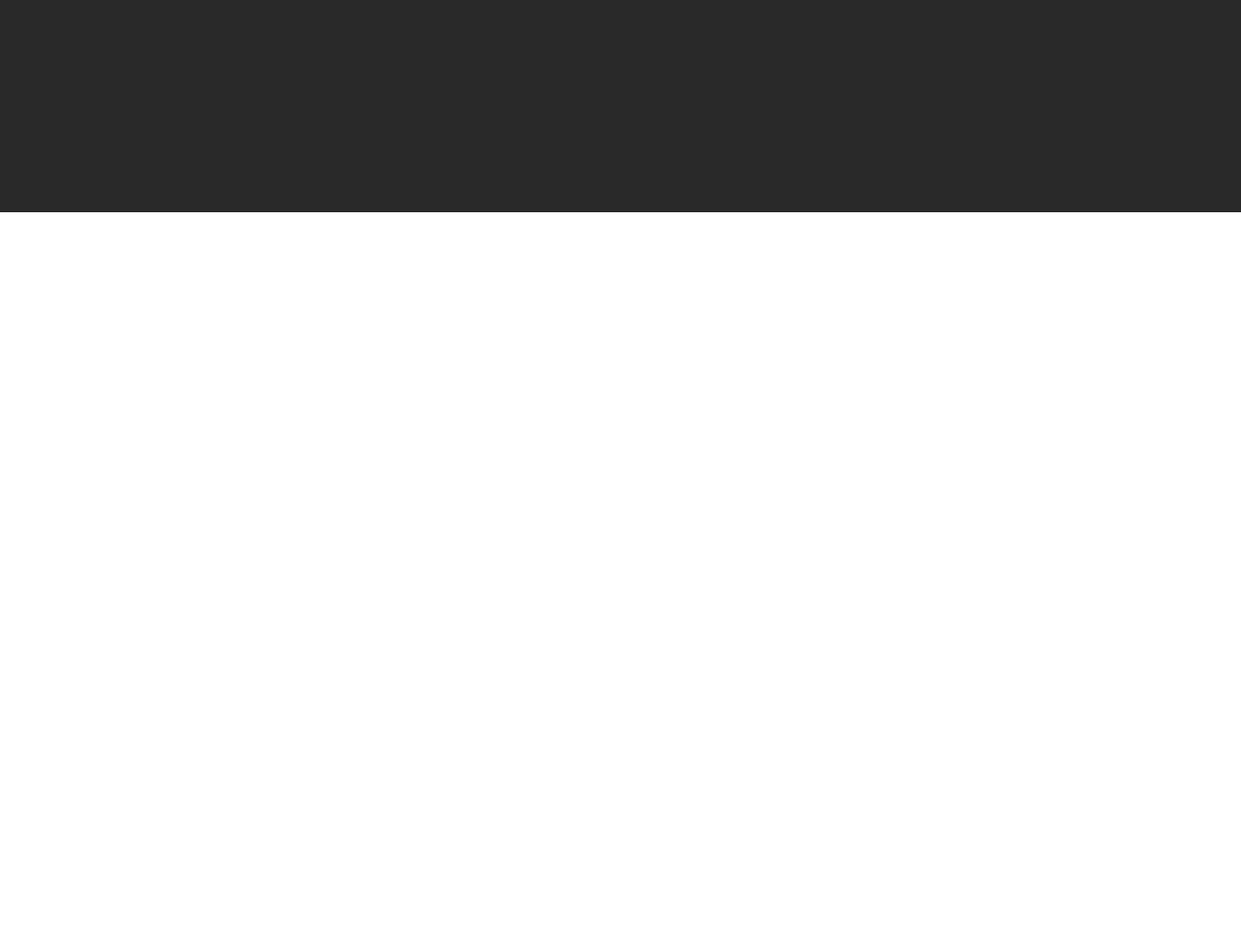
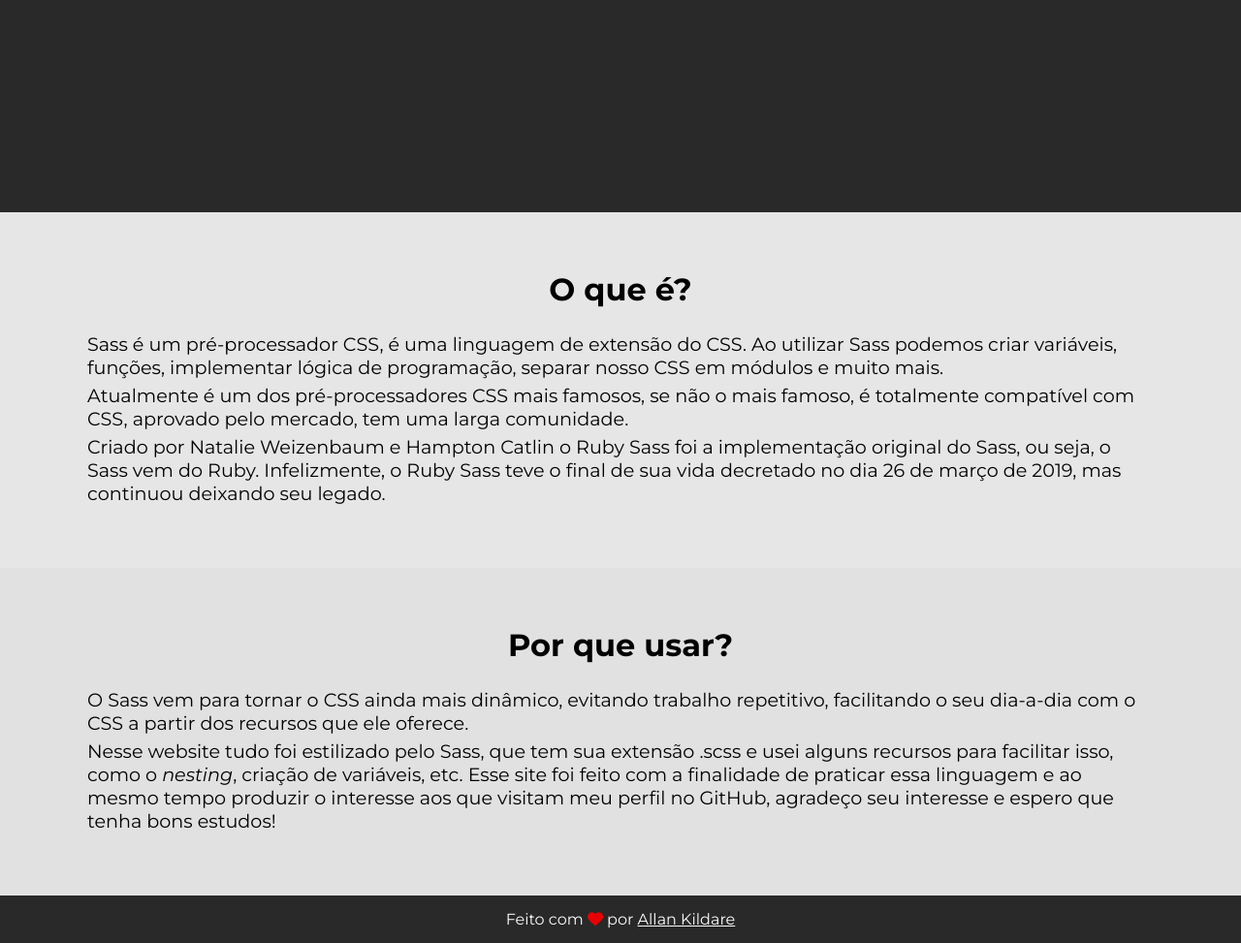
Before and after one commit to allankildare/sass, a website: page index.html in a window 1280 px wide. Shown: the part 581-1554 px from the top of the page at 97% size. Before the commit the page ends 800 px from the top, so only its background shows below. Drawn offline with Linux system fonts and the light colour scheme.

Commit message:
~ alteracoes em link e adicao de footer

```diff
--- a/css/main.css
+++ b/css/main.css
@@ -79,4 +79,41 @@
   color: #0d0d0d;
 }
 
+section {
+  padding: 60px 90px;
+}
+section h1 {
+  text-align: center;
+  font-size: 2rem;
+  padding-bottom: 25px;
+}
+section p {
+  font-size: 1.2rem;
+  padding-bottom: 5px;
+}
+
+.what-is-sass {
+  background-color: #e7e6e6;
+}
+
+.why-sass {
+  background-color: #e1e1e1;
+}
+
+footer {
+  display: flex;
+  justify-content: center;
+  align-items: center;
+  font-size: 1rem;
+  padding: 15px 0;
+  background-color: #292929;
+  color: #fafafa;
+}
+footer i {
+  color: #e90000;
+}
+footer a, footer a:visited {
+  color: #fafafa;
+}
+
 /*# sourceMappingURL=main.css.map */
--- a/index.html
+++ b/index.html
@@ -3,6 +3,9 @@
 <head>
     <meta charset="UTF-8">
     <meta name="viewport" content="width=device-width, initial-scale=1.0">
+
+    <!--Font Awesome-->
+    <script src="https://kit.fontawesome.com/ea399319a5.js" crossorigin="anonymous"></script>
 
     <!-- fonte Montserrat Google-->
     <link rel="preconnect" href="https://fonts.gstatic.com">
@@ -22,10 +25,10 @@
                         <a href="#">O que é</a>
                     </li>
                     <li>
-                        <a href="#">Como usar</a>
+                        <a href="https://medium.com/@vinioolvrs/o-que-%C3%A9-o-sass-e-porque-voc%C3%AA-deveria-come%C3%A7ar-a-utiliza-lo-9a84b87da4ab" title="Recomendação de artigo para leitura">Como usar</a>
                     </li>
                     <li>
-                        <a href="#">O porquê</a>
+                        <a href="#">Por que usar</a>
                     </li>
                 </ul>
             </nav>
@@ -40,5 +43,19 @@
             </div>
         </div>
     </div>
+    <section class="what-is-sass">
+        <h1>O que é?</h1>
+        <p>Sass é um pré-processador CSS, é uma linguagem de extensão do CSS. Ao utilizar Sass podemos criar variáveis, funções, implementar lógica de programação, separar nosso CSS em módulos e muito mais.</p>
+        <p>Atualmente é um dos pré-processadores CSS mais famosos, se não o mais famoso, é totalmente compatível com CSS, aprovado pelo mercado, tem uma larga comunidade.</p>
+        <p>Criado por Natalie Weizenbaum e Hampton Catlin o Ruby Sass foi a implementação original do Sass, ou seja, o Sass vem do Ruby. Infelizmente, o Ruby Sass teve o final de sua vida decretado no dia 26 de março de 2019, mas continuou deixando seu legado.</p>
+    </section>
+    <section class="why-sass">
+        <h1>Por que usar?</h1>
+        <p>O Sass vem para tornar o CSS ainda mais dinâmico, evitando trabalho repetitivo, facilitando o seu dia-a-dia com o CSS a partir dos recursos que ele oferece.</p>
+        <p>Nesse website tudo foi estilizado pelo Sass, que tem sua extensão <code>.scss</code> e usei alguns recursos para facilitar isso, como o <em>nesting</em>, criação de variáveis, etc. Esse site foi feito com a finalidade de praticar essa linguagem e ao mesmo tempo produzir o interesse aos que visitam meu perfil no GitHub, agradeço seu interesse e espero que tenha bons estudos!</p>
+    </section>
+    <footer>
+        <p>Feito com <i class="fas fa-heart"></i> por <a href="https://github.com/allankildare" target="_blank" title="Visitar GitHub">Allan Kildare</a></p>
+    </footer>
 </body>
 </html>
```
Also changed, not shown: 1 other file.
